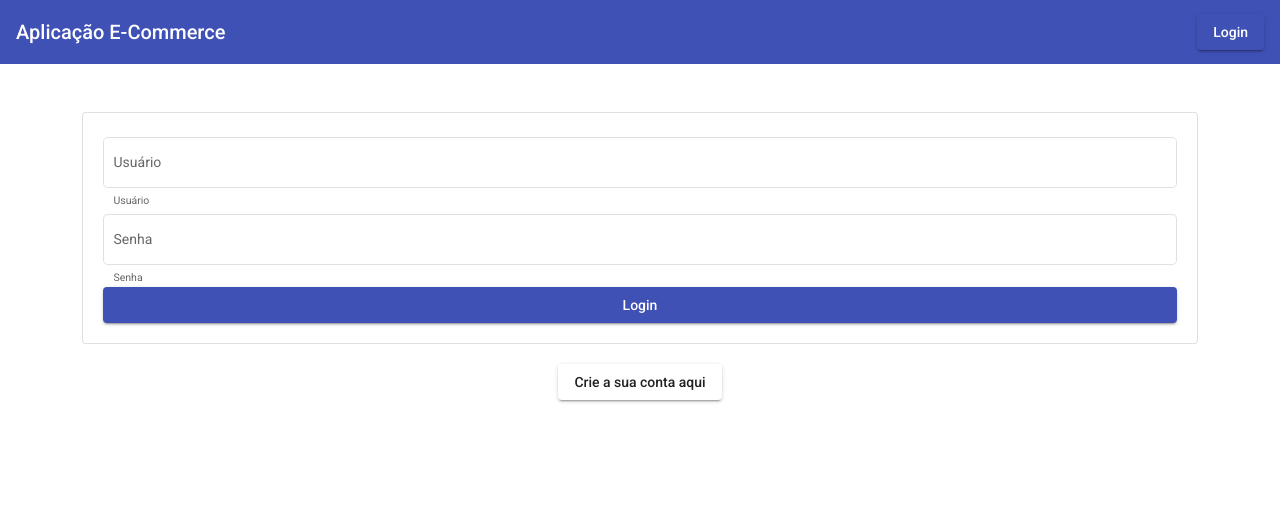
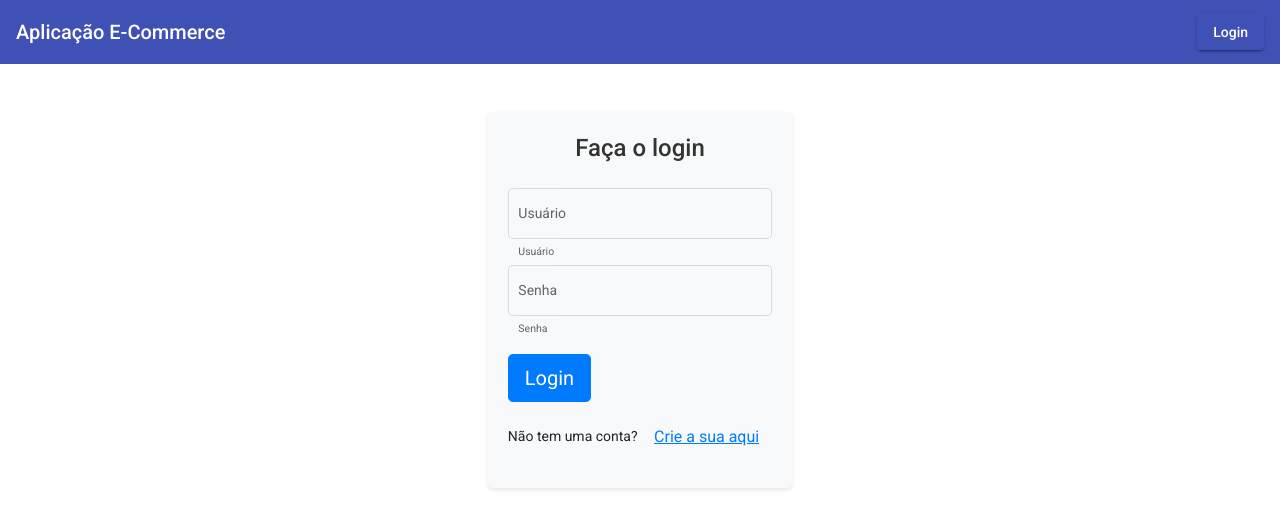
Before and after one commit to guifroes1984/ecommerce-front, an Angular app: page /login in a window 1280 px wide. Shown: the top 528 px of the page. Built offline with nearby package versions, Linux system fonts and the light colour scheme.

Commit message:
Melhorando HTML e CSS da tela de login

```diff
--- a/src/app/login/login.component.css
+++ b/src/app/login/login.component.css
@@ -0,0 +1,32 @@
+.login-card {
+    max-width: 400px;
+    margin: 0 auto;
+    padding: 20px;
+    border-radius: 5px;
+    box-shadow: 0 2px 4px rgba(0, 0, 0, 0.1);
+    background-color: #f8f9fa;
+  }
+
+  .card-title {
+    font-size: 24px;
+    margin-bottom: 20px;
+    color: #333;
+  }
+
+  .btn-primary {
+    background-color: #007bff;
+    border-color: #007bff;
+  }
+
+  .btn-primary:hover {
+    background-color: #0069d9;
+    border-color: #0062cc;
+  }
+
+  .btn-link {
+    color: #007bff;
+  }
+
+  .btn-link:hover {
+    text-decoration: underline;
+  }
--- a/src/app/login/login.component.html
+++ b/src/app/login/login.component.html
@@ -1,7 +1,8 @@
-<div class="container mt-5">
-    <div class="card" style="padding: 20px;">
-        <form #loginForm="ngForm" (ngSubmit)="login(loginForm)">
-
+<div class="container d-flex mt-5">
+    <div class="login-card">
+      <h2 class="card-title text-center">Faça o login</h2>
+      <form #loginForm="ngForm" (ngSubmit)="login(loginForm)">
+        <div class="form-group">
             <mat-form-field appearance="outline" class="w-100">
                 <mat-label>Usuário</mat-label>
                 <input matInput
@@ -11,7 +12,9 @@
                        placeholder="Ex: Joao@123">
                 <mat-hint>Usuário</mat-hint>
             </mat-form-field>
+        </div>
 
+        <div class="form-group">
             <mat-form-field appearance="outline" class="w-100">
                 <mat-label>Senha</mat-label>
                 <input  type="password"
@@ -22,13 +25,13 @@
                         placeholder="Ex: 123...">
                 <mat-hint>Senha</mat-hint>
             </mat-form-field>
+        </div>
 
-            <button class="w-100" type="submit" mat-raised-button color="primary">Login</button>
-        </form>
+        <button class="btn btn-primary btn-lg btn-block mt-3" type="submit">Login</button>
+      </form>
+
+      <div class="text-center mt-3">
+        <p>Não tem uma conta? <button class="btn btn-link" type="button" (click)="registerUser()">Crie a sua aqui</button></p>
+      </div>
     </div>
-
-    <div class="text-center">
-        <br>
-        <button class="w-20" mat-raised-button type="button" (click)="registerUser()">Crie a sua conta aqui</button>
-    </div>
-</div>
+  </div>
```
